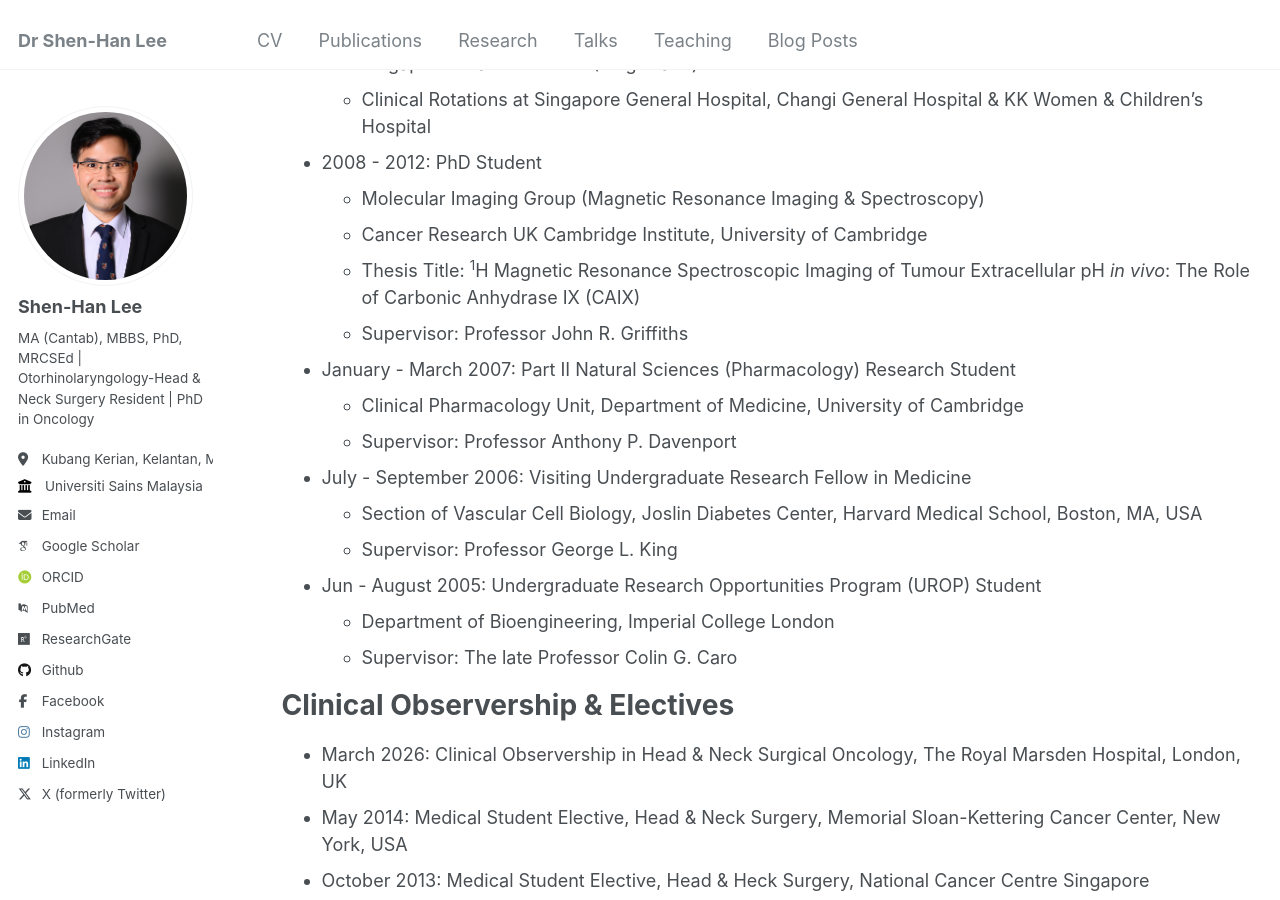
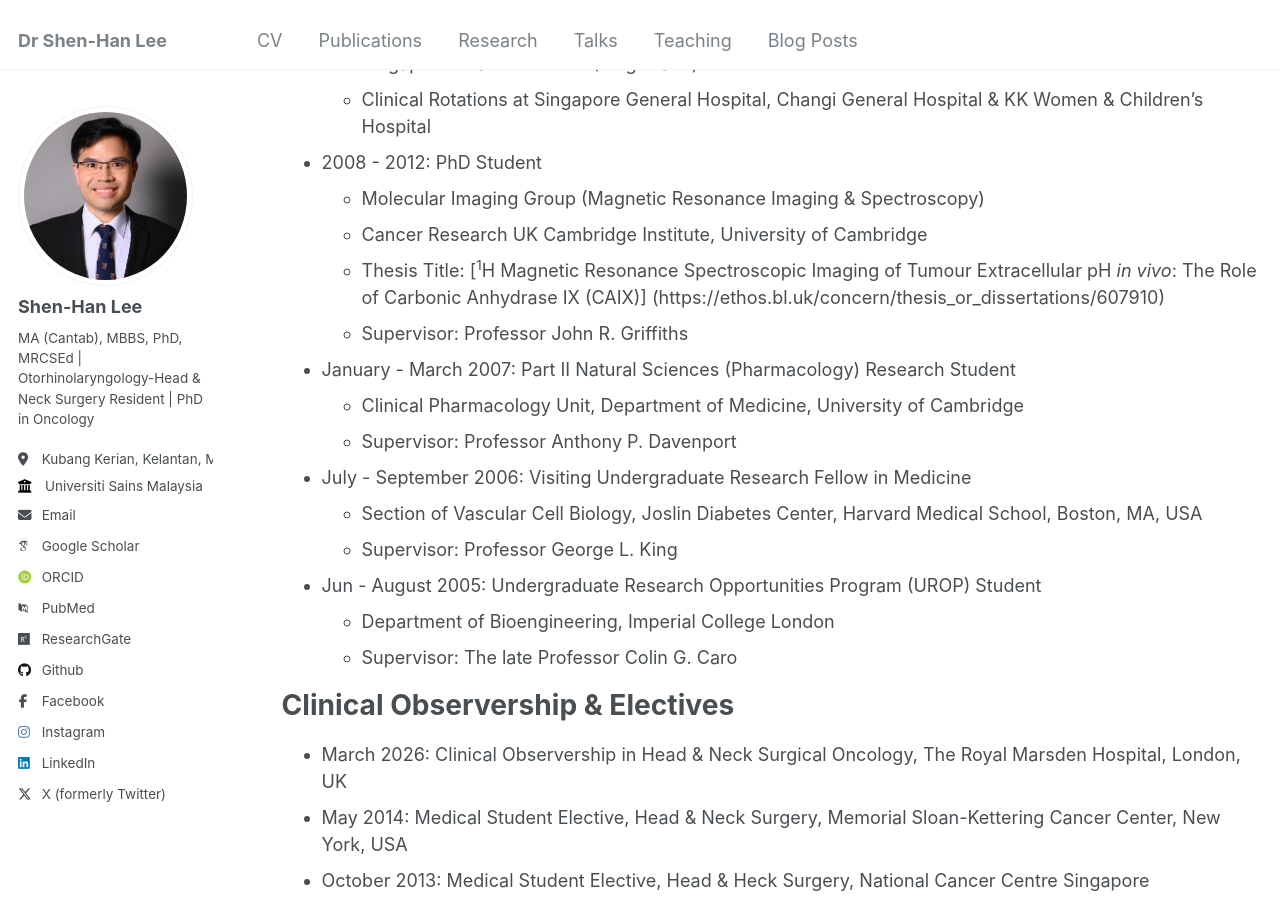
Before and after one commit to shenhanlee/shenhanlee.github.io, a Jekyll site: the page built from _pages/cv.md, in a window 1280 px wide and 900 px high, scrolled down 715 px. Built offline with Jekyll 4.4.1, drawn with Linux system fonts in a browser that asks for light colours; some web fonts are replaced; part of the change alters nothing that is shown.

Commit message:
Merge remote-tracking branch 'origin/master'

```diff
--- a/_pages/cv.md
+++ b/_pages/cv.md
@@ -33,7 +33,7 @@ Work Experience
 * 2008 - 2012: PhD Student
   * Molecular Imaging Group (Magnetic Resonance Imaging & Spectroscopy)
   * Cancer Research UK Cambridge Institute, University of Cambridge
-  * Thesis Title: <sup>1</sup>H Magnetic Resonance Spectroscopic Imaging of Tumour Extracellular pH <i>in vivo</i>: The Role of Carbonic Anhydrase IX (CAIX)
+  * Thesis Title: [<sup>1</sup>H Magnetic Resonance Spectroscopic Imaging of Tumour Extracellular pH <i>in vivo</i>: The Role of Carbonic Anhydrase IX (CAIX)] (https://ethos.bl.uk/concern/thesis_or_dissertations/607910)
   * Supervisor: Professor John R. Griffiths
 
 * January - March 2007: Part II Natural Sciences (Pharmacology) Research Student
```
